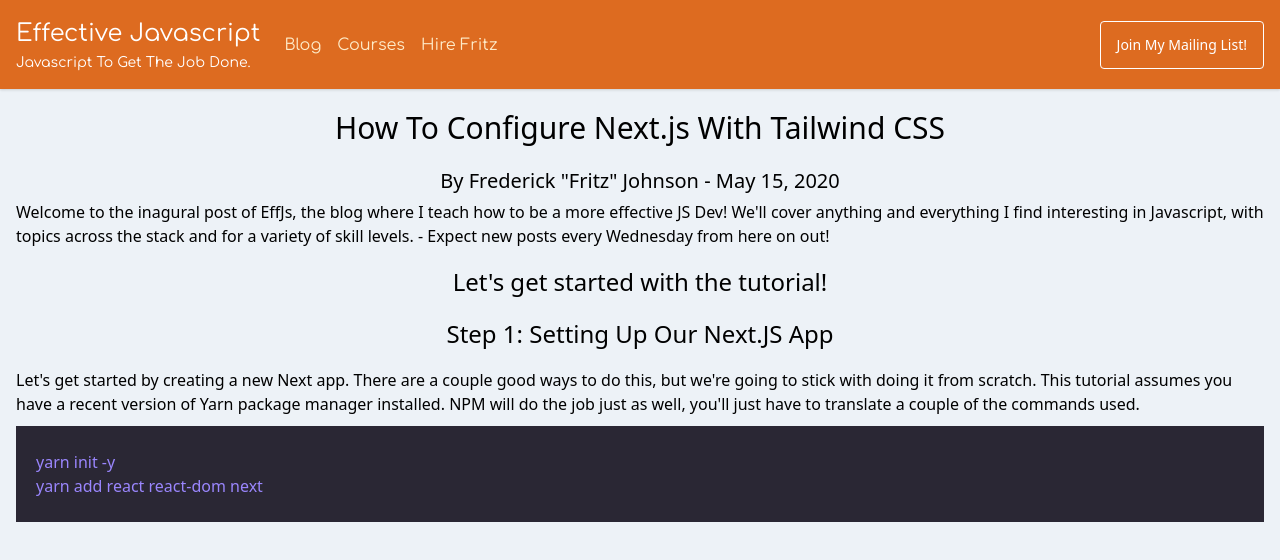
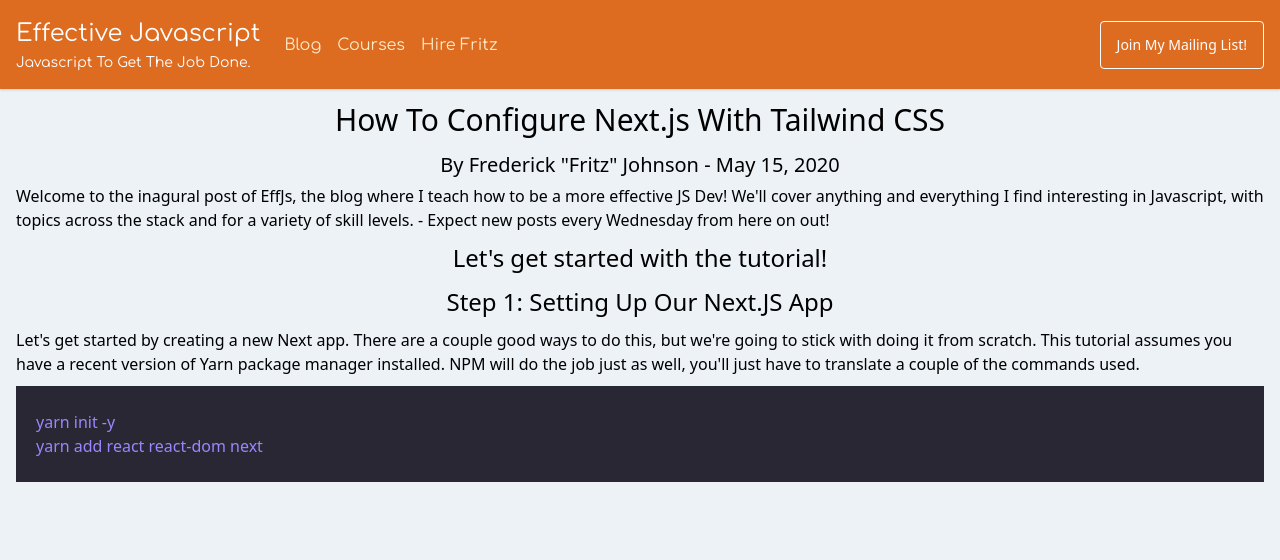
Before and after one commit to FritzTheDev/effjs, a Next.js app: page /blog/next-with-tailwind in a window 1280 px wide. Shown: the top 560 px of the page. Built offline with nearby package versions, Linux system fonts and the light colour scheme.

Commit message:
change: fiddled with vert margin on headings

```diff
--- a/pages/_app.js
+++ b/pages/_app.js
@@ -14,8 +14,8 @@
   ),
   p: (props) => <p className="my-1" {...props} />,
   h1: (props) => <h1 className="text-4xl mx-3 my-4 text-center" {...props} />,
-  h2: (props) => <h2 className="text-3xl mx-3 my-4 text-center" {...props} />,
-  h3: (props) => <h2 className="text-2xl mx-3 my-4 text-center" {...props} />,
+  h2: (props) => <h2 className="text-3xl mx-3 my-2 text-center" {...props} />,
+  h3: (props) => <h2 className="text-2xl mx-3 my-2 text-center" {...props} />,
   h4: (props) => <h2 className="text-xl mx-3 text-center" {...props} />,
   h5: (props) => <h2 className="mx-3 text-center" {...props} />,
   code: (props) => <CodeBlock {...props} />,
```
